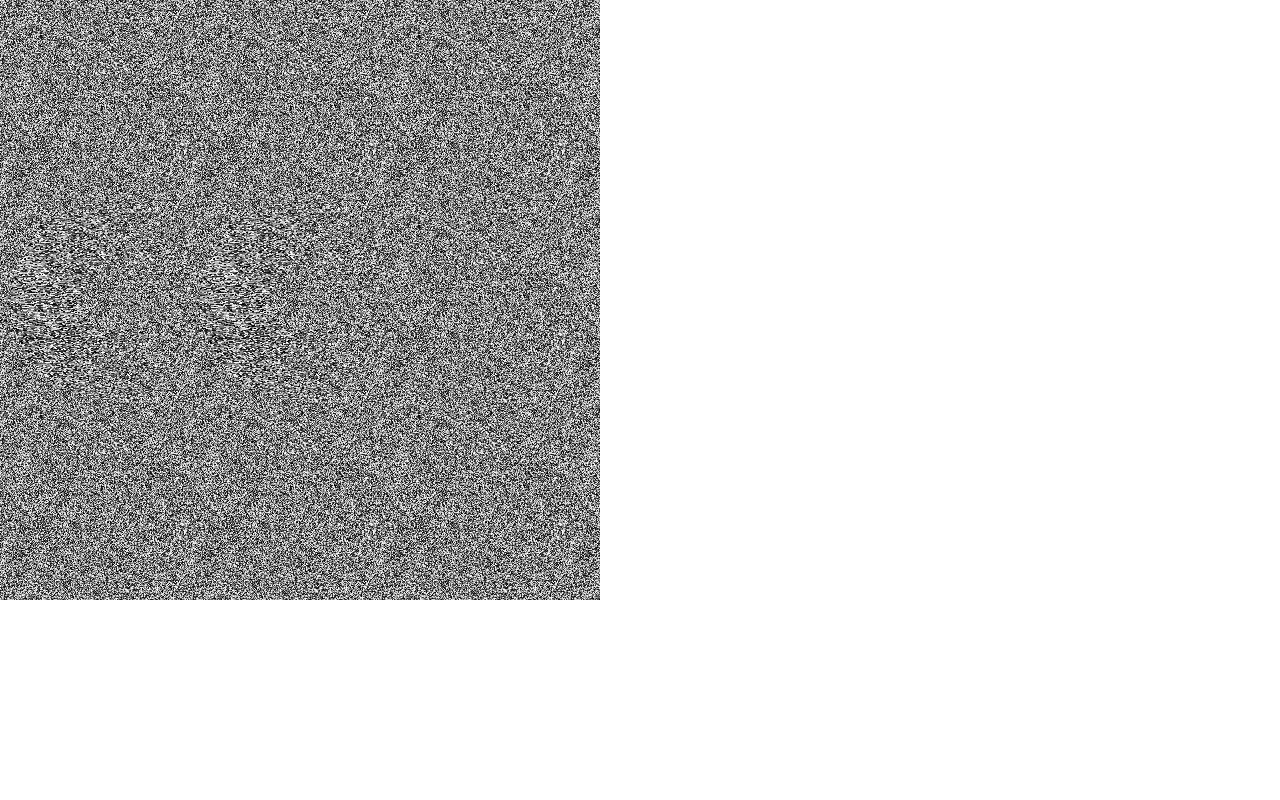
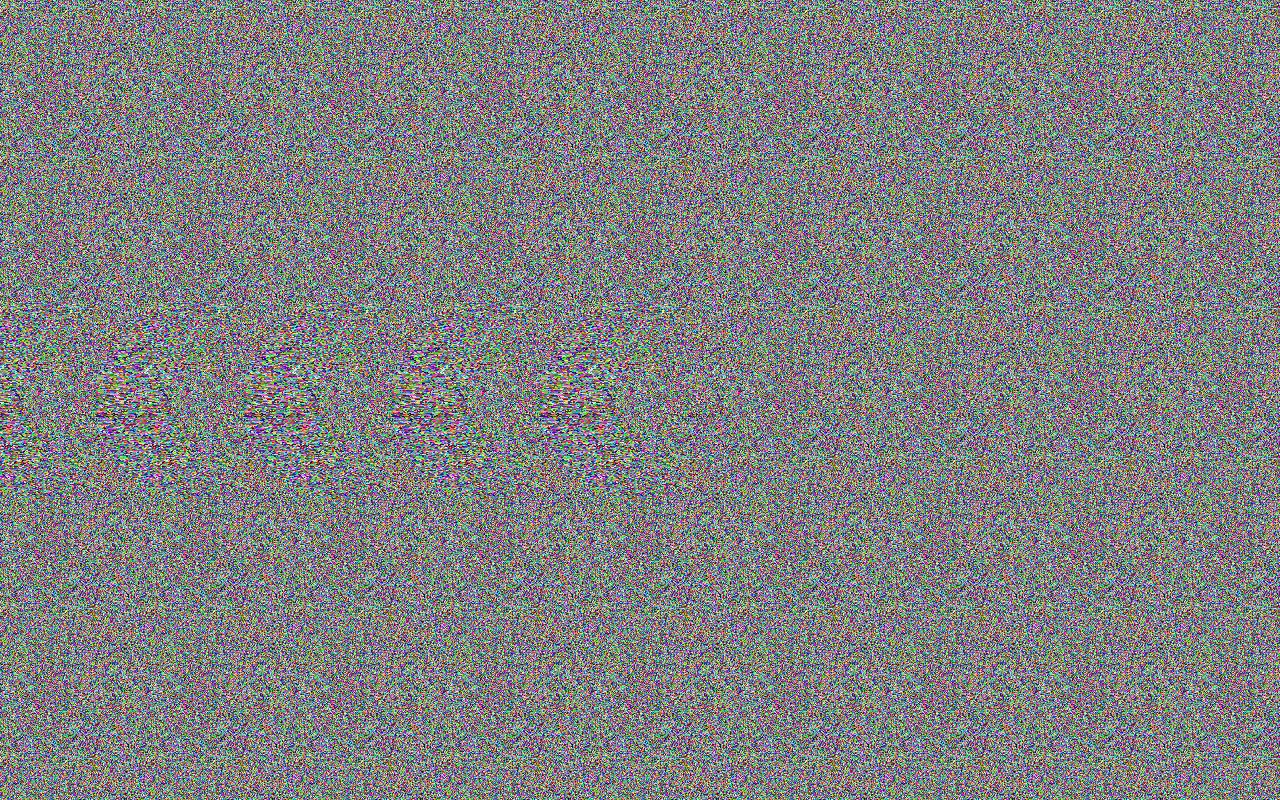
Before and after one commit to philippstucki/sird-plasma, a plain HTML site: page index.html in a window 1280 px wide. Drawn offline with Linux system fonts and the light colour scheme.

Commit message:
improves preformance by using typed arrays

```diff
--- a/index.html
+++ b/index.html
@@ -17,8 +17,8 @@
 
 b.style.margin = 0;
 c.style.display = 'block';
-w = c.width = innerWidth = 600;
-h = c.height = innerHeight = 600;
+w = c.width = innerWidth;
+h = c.height = innerHeight;
 
 // create initial black background
 a.fillStyle = 'black';
@@ -29,49 +29,53 @@ rg = a.createRadialGradient(w/2, h/2, 30, w/2, h/2, 100);
 rg.addColorStop(0, 'rgb(40,40,40)');
 rg.addColorStop(1, 'black');
 a.fillStyle = rg;
+//a.fillStyle = 'red';
 a.fillRect(0, 0, w, h);
 
 // create random pattern
-randW = 190;
+randW = 150;
 randH = randW;
-randData = a.createImageData(randW, randH);
 
+console.log('generating random data');
+randData = new Uint32Array(randW*randH);
 for (i=0; i<=randW*randH-1; i++) {
-    v = Math.random()*255;
-    bi = i*4;
-    randData.data[bi] =   v;
-    randData.data[bi+1] = v;
-    randData.data[bi+2] = v;
-    randData.data[bi+3] = 255;
+    v = Math.floor(Math.random()*0xFFFFFFFF)|0xFF000000;
+    randData[i] = v;
 }
 
 // read height map into typed array
 scr = a.getImageData(0, 0, w, h);
+scrData32 = new Uint32Array(scr.data.buffer);
+scrData8 = new Uint8Array(scr.data.buffer);
 
+console.log('start absird');
 // run absird algorithm
 for (y = 0; y <= h-1; y++) {
     for (x = w-1; x > w-randW; x--) {
 
-        scrpos = (y*w+x)*4;
-        scrv = scr.data.subarray(scrpos, scrpos+4)
+        scrpos = y*w+x;
+        scrv = scrData32[scrpos]&0xFF;
 
-        randxpos = (x - scrv[0])%randW;
+        randxpos = (x - scrv)%randW;
         randypos = y%randH;
-        randpos = 4*(randypos*randW+randxpos)
-        randv = randData.data.subarray(randpos, randpos+4)
+        randpos = (randypos*randW+randxpos)
+        randv = randData[randpos];
 
-        scr.data.set(randv, scrpos);
+        scrData32[scrpos]=randv;
     }
 
     for (x=w-randW; x>=0; x--) {
-        scrpos = (y*w+x)*4;
-        scrv = scr.data.subarray(scrpos, scrpos+4)
-        scrrpos = (y*w+x-1+randW-scrv[0])*4
-        scrv = scr.data.subarray(scrrpos, scrrpos+4);
-        scr.data.set(scrv, scrpos)
+        scrpos = y*w+x;
+        scrv = scrData32[scrpos]&0xFF;
+
+        scrrpos = (y*w+x-2+randW-scrv);
+
+        scrData32[scrpos] = scrData32[scrrpos];
     }
 
 }
+console.log('end absird');
+// run absird algorithm
 
 // write rendered frame back to canvas
 a.putImageData(scr, 0, 0);
```
